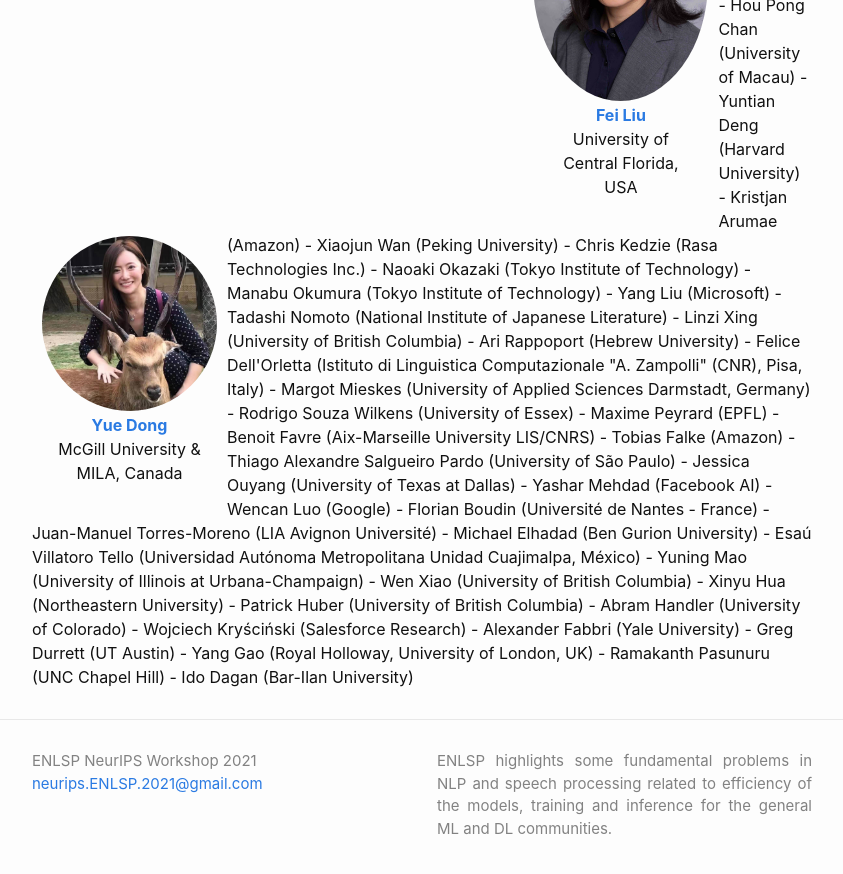
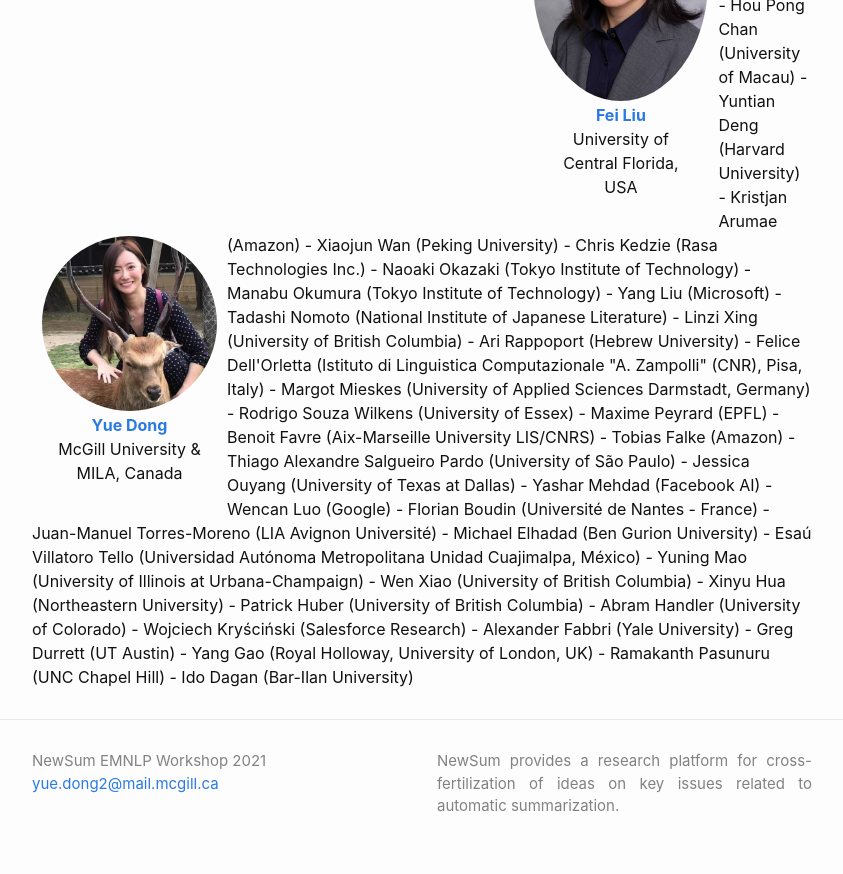
Before and after one commit to newsumm/newsumm.github.io, a Jekyll site: the page built from index.md, in a window 1280 px wide and 900 px high, scrolled down 3068 px. Shown: the top 874 px of the window, without its empty margins (218-1061 px from the left). Built offline with Jekyll 4.4.1, drawn with Linux system fonts in a browser that asks for light colours.

Commit message:
Update _config.yml

```diff
--- a/_config.yml
+++ b/_config.yml
@@ -1,11 +1,9 @@
-title: ENLSP NeurIPS Workshop 2021
+title: NewSum EMNLP Workshop 2021
 author:
-  name: ENLSP NeurIPS Workshop 2021
-  email: neurips.ENLSP.2021@gmail.com
+  name: NewSum EMNLP Workshop 2021
+  email: yue.dong2@mail.mcgill.ca
 description: > # this means to ignore newlines until "show_excerpts:"
-  ENLSP highlights some fundamental problems in NLP and speech
-  processing related to efficiency of the models, training and
-  inference for the general ML and DL communities.
+  NewSum provides a research platform for cross-fertilization of ideas on key issues related to automatic summarization.
 
 # Customized links for main menu
 header_menu:
```
